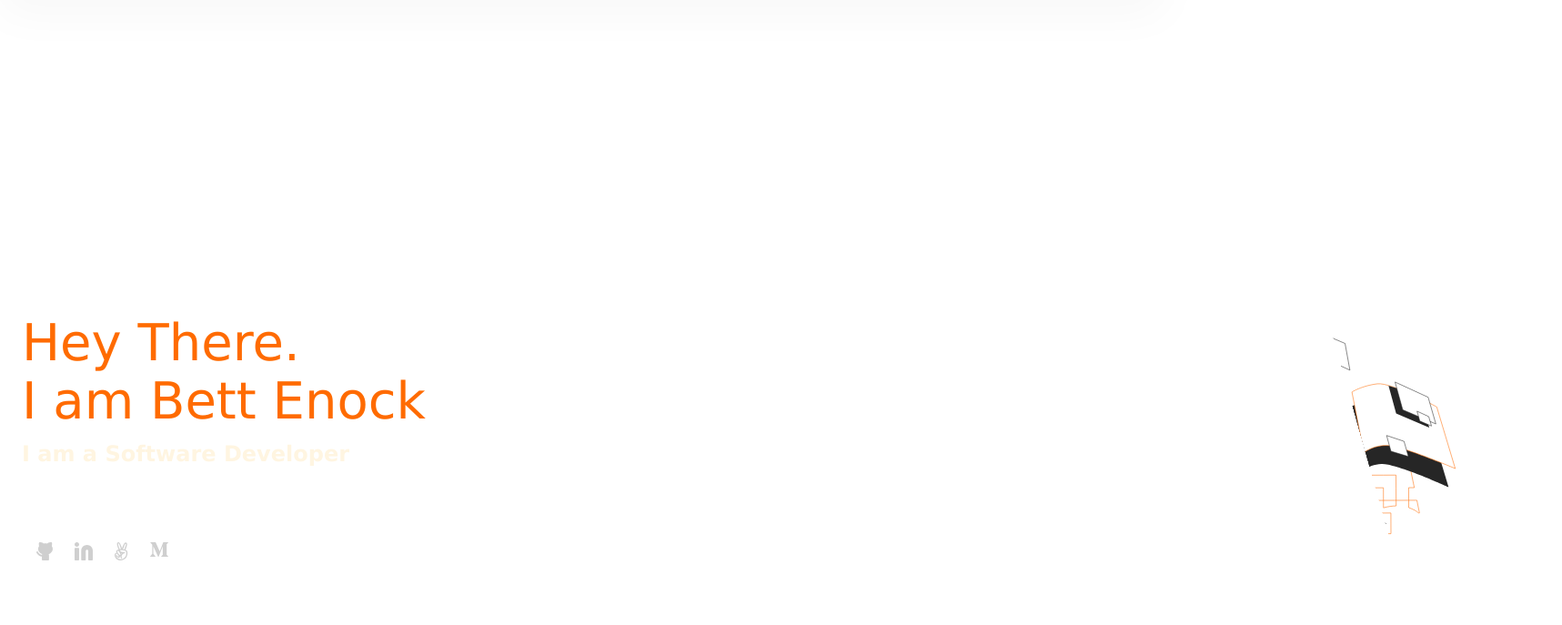
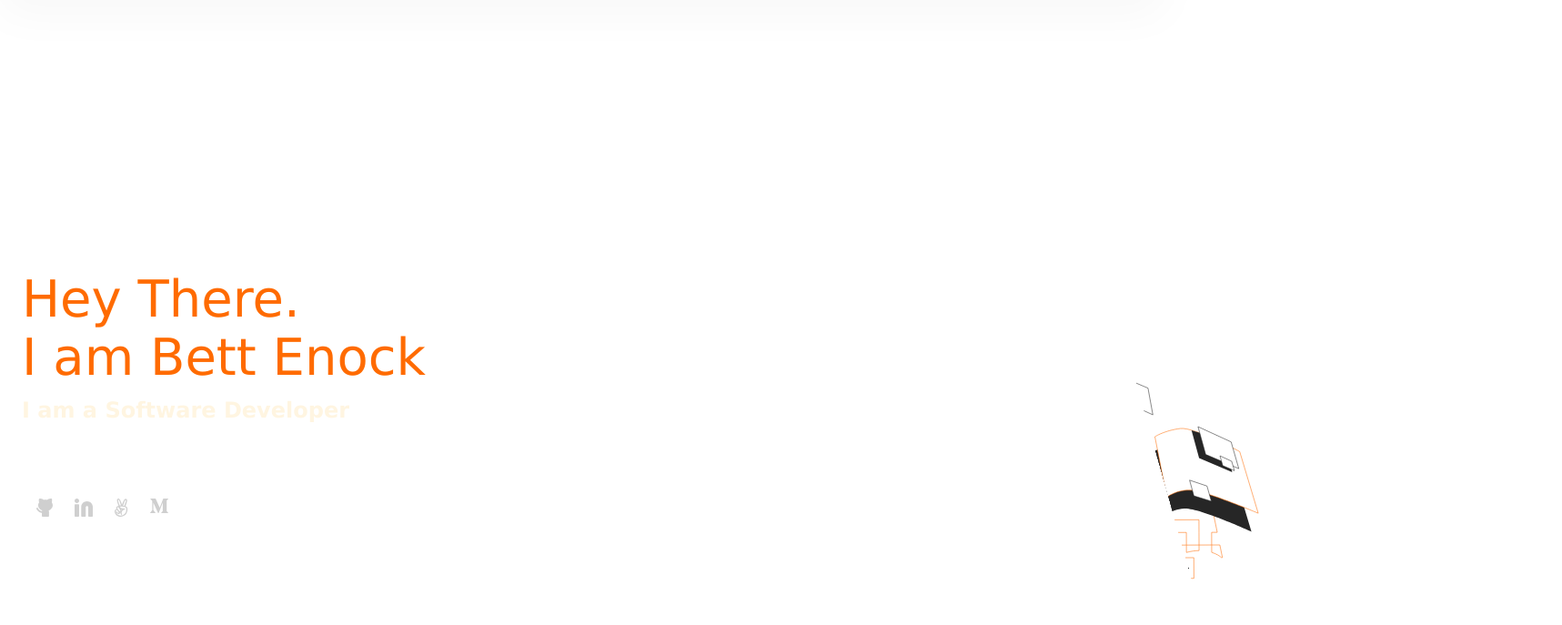
Before and after one commit to Bettenoch/My_Responsive_Portfolio, a website: page Index.html in a window 1280 px wide. Shown: the part 93-780 px from the top of the page at 91% size, 1717 px wide, since content can reach past the window. Drawn offline with nearby package versions, Linux system fonts and the light colour scheme; a web font is replaced by a local one.

Commit message:
Update style.css

```diff
--- a/style.css
+++ b/style.css
@@ -125,9 +125,9 @@
   position: absolute;
   min-width: 16.3125rem;
   min-width: 16rem;
-  left: 65.74%;
-  right: -30.09%;
-  top: 49.3%;
+  left: 25.74%;
+  right: -12.09%;
+  top: 64.3%;
   bottom: -11.63%;
   transform: matrix(-0.96, 0.27, 0.27, 0.96, 0, 0);
 }
@@ -139,7 +139,7 @@
   font-weight: 400;
   font-size: 3.5rem;
   line-height: 114%;
-  margin-top: 14rem;
+  margin-top: 11rem;
   margin-bottom: 0.6rem;
   color: var(--orange-color);
 }
```
